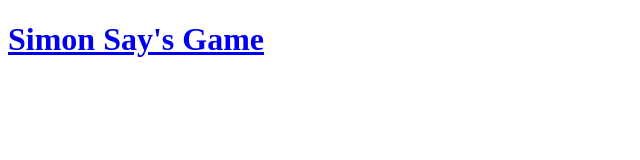
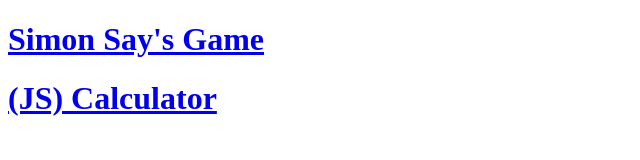
Before and after one commit to misterhtmlcss/advanced-front-end-projects, a plain HTML site: page index.html in a window 1280 px wide. Shown: the whole page, without its empty margins (0-640 px from the left). Drawn offline with Linux system fonts and the light colour scheme.

Commit message:
added JS Calculator link to GH index.html file

```diff
--- a/index.html
+++ b/index.html
@@ -10,5 +10,7 @@
 
 <a href="https://misterhtmlcss.github.io/advanced-front-end-projects/build-a-simon-game/index.html">
 <h1>Simon Say's Game</h1></a>
+<a href="https://misterhtmlcss.github.io/advanced-front-end-projects/build-a-javascript-calculator/index.html">
+  <h1>(JS) Calculator</h1></a>
 </body>
 </html>
```
